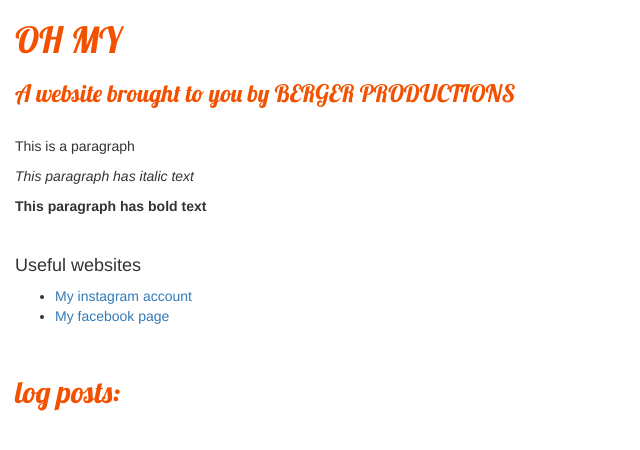
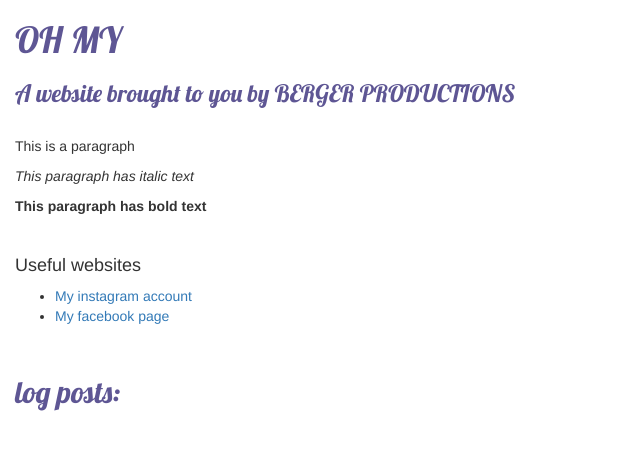
Before and after one commit to BirkBerger/my-first-blog, a Django app: page / in a window 1280 px wide. Shown: the top 450 px of the page, without its empty margins (0-640 px from the left). Run offline with Django 3.2, Linux system fonts and the light colour scheme; data that the repository does not hold is empty; some libraries are stand-ins or nearby versions.

Commit message:
changed font color

```diff
--- a/blog/static/css/blog.css
+++ b/blog/static/css/blog.css
@@ -1,5 +1,5 @@
 h1 a, h2 a, h3 a {
-    color: #F25100;
+    color: #5E5694;
     font-family: 'Lobster', fantasy;
 }
 
```
